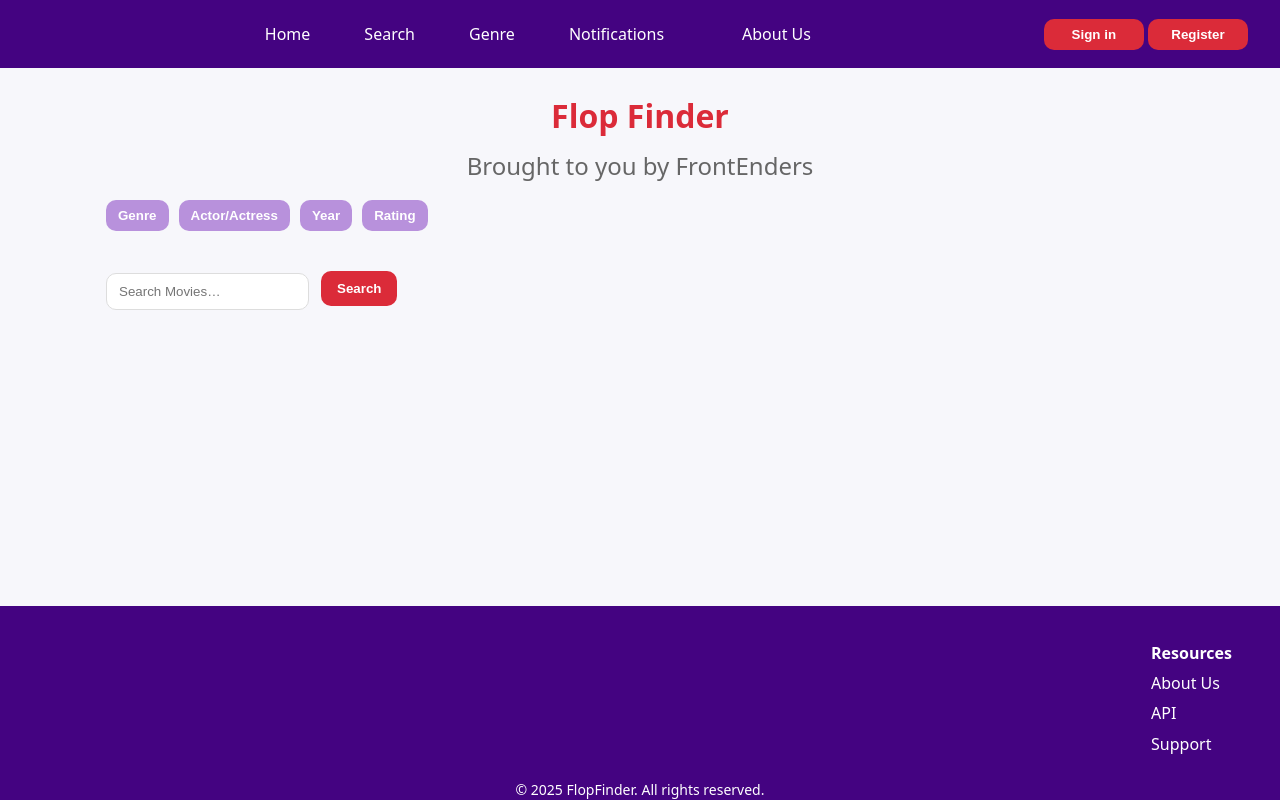
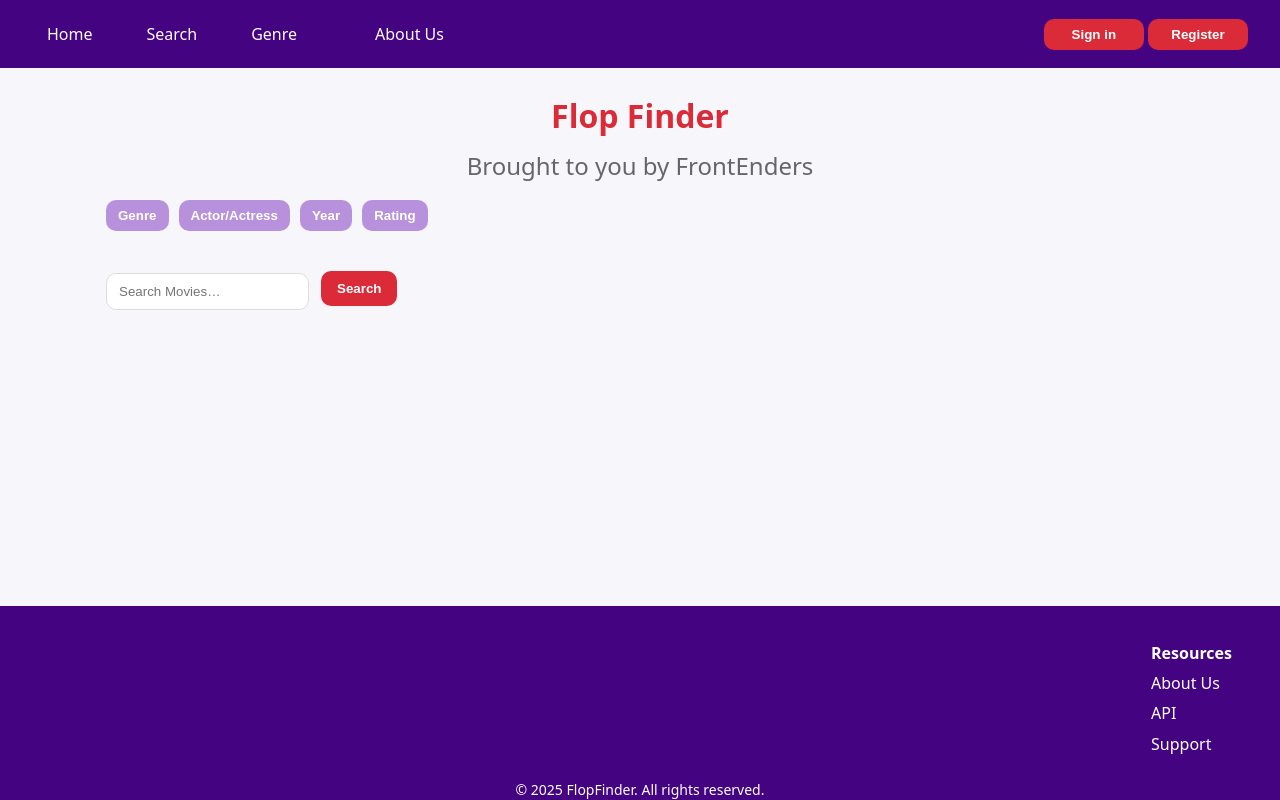
Before and after one commit to su83drexel/frontenders, a website: page public/index.html in a window 1280 px wide. Drawn offline with Linux system fonts and the light colour scheme.

Commit message:
Move navbar and remove notifications

```diff
--- a/public/partials/header.html
+++ b/public/partials/header.html
@@ -4,7 +4,6 @@
       <li><a href="/index.html">Home</a></li>
       <li><a href="/search.html">Search</a></li>
       <li><a href="/HomeGenrePage.html">Genre</a></li>
-      <li><a href="/notifications.html">Notifications</a></li>
       <li><a href="/profile.html" id="profile-link" style="display:none;">Profile</a></li>
       <li><a href="/AboutUs.html">About Us</a></li>
     </ul>
--- a/public/styles/main.css
+++ b/public/styles/main.css
@@ -78,7 +78,7 @@ header{
 .nav-links {
  list-style: none;
   display: flex;
-  justify-content: center;
+  justify-content: left;
   flex: 1;
   margin: 0;
   padding: 0;
```
